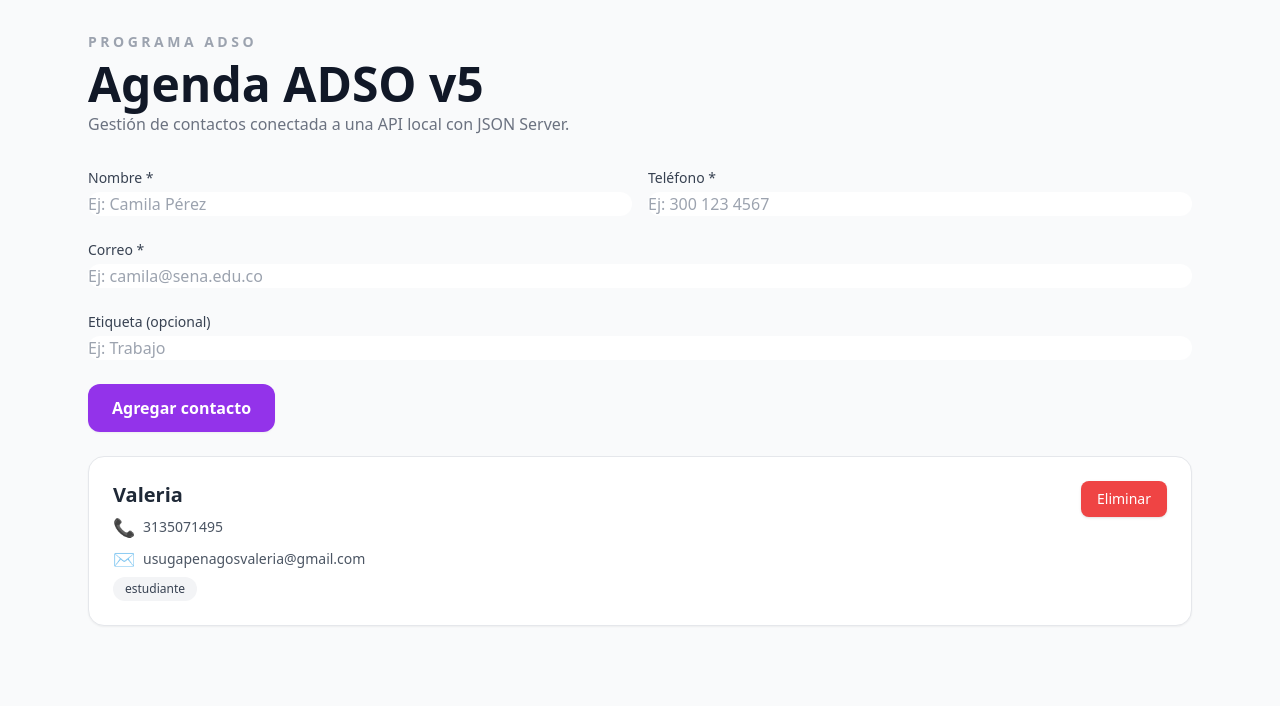
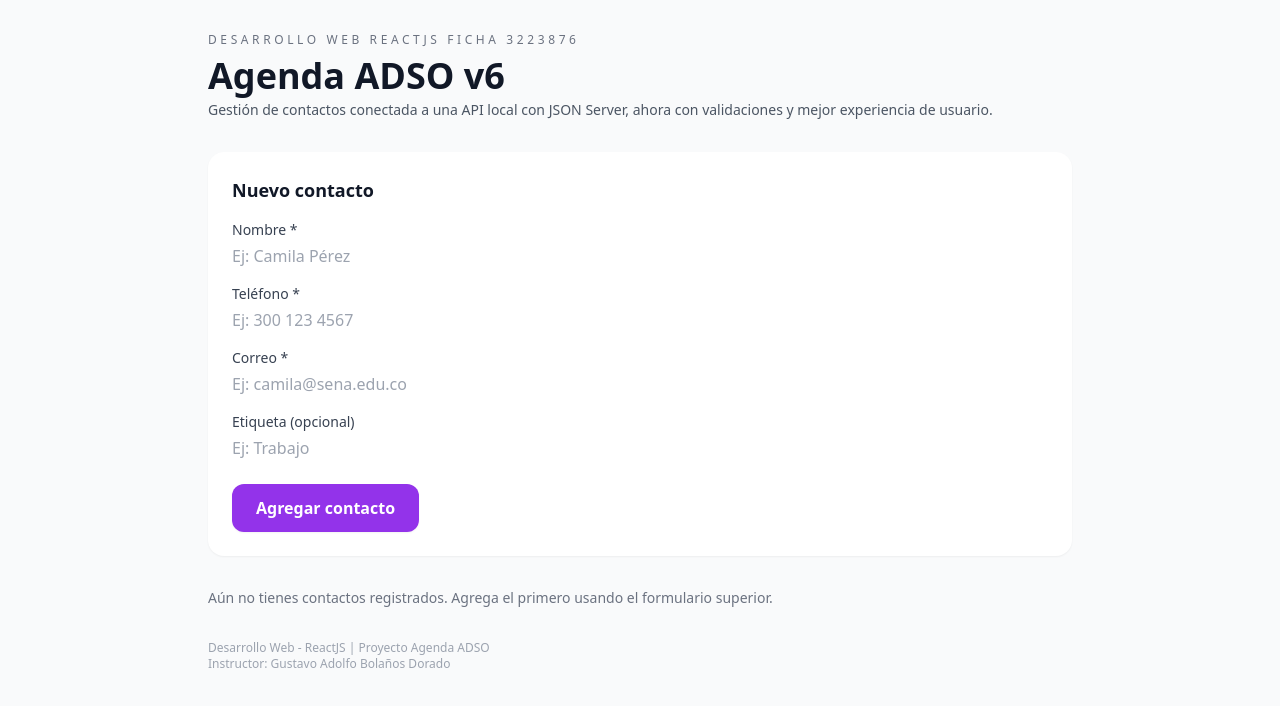
Before and after one commit to valeriaup/Agenda-ADSO-3229209, a React (Vite) app in the folder agenda-adso/: page / in a window 1280 px wide. Shown: the top 706 px of the page. Built offline with nearby package versions, Linux system fonts and the light colour scheme; data requests are answered from the project's data file.

Commit message:
Clase_8_Agenda_ADSO_v6_Validaciones_UX

```diff
--- a/agenda-adso/db.json
+++ b/agenda-adso/db.json
@@ -1,11 +1,4 @@
 {
-    "contactos": [
-        {
-            "id": 1,
-            "nombre": "Valeria",
-            "telefono": "3135071495",
-            "correo": "usugapenagosvaleria@gmail.com",
-            "etiqueta": "estudiante"
-        }
-    ]
+  "contactos": [],
+  "$schema": "./node_modules/json-server/schema.json"
 }
--- a/agenda-adso/src/App.jsx
+++ b/agenda-adso/src/App.jsx
@@ -1,102 +1,117 @@
 import { useEffect, useState } from "react";
-import { listarContactos, crearContacto, eliminarContactoPorId,} from "./api.js";
+import { listarContactos, crearContacto, eliminarContactoPorId } from "./api";
 import FormularioContacto from "./components/FormularioContacto";
 import ContactoCard from "./components/ContactoCard";
 
-export default function App() {
-  // Estado principal
+function App() {
   const [contactos, setContactos] = useState([]);
   const [cargando, setCargando] = useState(true);
   const [error, setError] = useState("");
 
-  // Cargar contactos (GET)
   useEffect(() => {
-    async function cargarContactos() {
+    const cargarContactos = async () => {
       try {
+        setCargando(true);
+        setError("");
         const data = await listarContactos();
         setContactos(data);
-      } catch (err) {
-        console.error(err);
-        setError("No se pudo cargar la lista de contactos");
+      } catch (error) {
+        console.error("Error al cargar contactos:", error);
+        setError(
+          "No se pudieron cargar los contactos. Verifica que el servidor esté encendido e intenta de nuevo."
+        );
       } finally {
         setCargando(false);
       }
-    }
+    };
 
     cargarContactos();
   }, []);
 
-  // Agregar contacto (POST)
-  const agregarContacto = async (nuevo) => {
+  const onAgregarContacto = async (nuevoContacto) => {
     try {
-      const creado = await crearContacto(nuevo);
+      setError("");
+      const creado = await crearContacto(nuevoContacto);
       setContactos((prev) => [...prev, creado]);
-    } catch (err) {
-      console.error(err);
-      setError("No se pudo agregar el contacto");
+    } catch (error) {
+      console.error("Error al crear contacto:", error);
+      setError(
+        "No se pudo guardar el contacto. Verifica tu conexión o el estado del servidor e intenta nuevamente."
+      );
+      throw error;
     }
   };
 
-  // Eliminar contacto (DELETE)
-  const eliminarContacto = async (id) => {
+  const onEliminarContacto = async (id) => {
     try {
+      setError("");
       await eliminarContactoPorId(id);
       setContactos((prev) => prev.filter((c) => c.id !== id));
-    } catch (err) {
-      console.error(err);
-      setError("No se pudo eliminar el contacto");
+    } catch (error) {
+      console.error("Error al eliminar contacto:", error);
+      setError(
+        "No se pudo eliminar el contacto. Vuelve a intentarlo o verifica el servidor."
+      );
     }
   };
 
   return (
-    <main className="min-h-screen bg-gray-50">
-      {/* Encabezado */}
-      <header className="max-w-6xl mx-auto px-6 pt-8">
-        <p className="text-sm font-semibold text-gray-400 tracking-[0.25em] uppercase">
-          Programa ADSO
-        </p>
-        <h1 className="text-4xl md:text-5xl font-black text-gray-900 mt-2">
-          Agenda ADSO v5
-        </h1>
-        <p className="text-gray-500 mt-1">
-          Gestión de contactos conectada a una API local con JSON Server.
-        </p>
-      </header>
+    <div className="min-h-screen bg-gray-50">
+      <div className="max-w-4xl mx-auto px-4 py-8">
+        <header className="mb-8">
+          <p className="text-xs tracking-[0.3em] text-gray-500 uppercase">
+            Desarrollo Web ReactJS Ficha 3223876
+          </p>
+          <h1 className="text-4xl font-extrabold text-gray-900 mt-2">
+            Agenda ADSO v6
+          </h1>
+          <p className="text-sm text-gray-600 mt-1">
+            Gestión de contactos conectada a una API local con JSON Server,
+            ahora con validaciones y mejor experiencia de usuario.
+          </p>
+        </header>
 
-      <section className="max-w-6xl mx-auto px-6 py-8 space-y-6">
-        {/* Mensajes */}
         {error && (
-          <div className="rounded-xl bg-red-50 border border-red-200 px-4 py-3 text-sm text-red-700">
-            {error}
+          <div className="mb-4 rounded-xl bg-red-50 border border-red-200 px-4 py-3">
+            <p className="text-sm font-medium text-red-700">{error}</p>
           </div>
         )}
 
-        {cargando && (
-          <div className="rounded-xl bg-purple-50 border border-purple-200 px-4 py-3 text-sm text-purple-700">
-            Cargando contactos desde la API...
-          </div>
+        {cargando ? (
+          <p className="text-sm text-gray-500">Cargando contactos...</p>
+        ) : (
+          <>
+            <FormularioContacto onAgregar={onAgregarContacto} />
+
+            <section className="space-y-4">
+              {contactos.length === 0 ? (
+                <p className="text-sm text-gray-500">
+                  Aún no tienes contactos registrados. Agrega el primero usando
+                  el formulario superior.
+                </p>
+              ) : (
+                contactos.map((c) => (
+                  <ContactoCard
+                    key={c.id}
+                    nombre={c.nombre}
+                    telefono={c.telefono}
+                    correo={c.correo}
+                    etiqueta={c.etiqueta}
+                    onEliminar={() => onEliminarContacto(c.id)}
+                  />
+                ))
+              )}
+            </section>
+          </>
         )}
 
-        {/* Formulario */}
-        <FormularioContacto onAgregar={agregarContacto} />
-
-        {/* Lista */}
-        <div className="space-y-4">
-          {contactos.length === 0 && !cargando && (
-            <p className="text-gray-500 text-sm">
-              No hay contactos aún. Agrega el primero usando el formulario.
-            </p>
-          )}
-
-          {contactos.map((c) => (
-            <ContactoCard
-              key={c.id}
-              {...c}
-              onEliminar={() => eliminarContacto(c.id)}
-            />
-          ))}
-        </div>
-      </section>
-    </main>
+        <footer className="mt-8 text-xs text-gray-400">
+          <p>Desarrollo Web - ReactJS | Proyecto Agenda ADSO</p>
+          <p>Instructor: Gustavo Adolfo Bolaños Dorado</p>
+        </footer>
+      </div>
+    </div>
   );
 }
+
+export default App;
--- a/agenda-adso/src/components/FormularioContacto.jsx
+++ b/agenda-adso/src/components/FormularioContacto.jsx
@@ -1,28 +1,91 @@
 import { useState } from "react";
 
-export default function FormularioContacto({ onAgregar }) {
-  // Estado del formulario
-  const [form, setForm] = useState({nombre: "", telefono: "", correo: "", etiqueta: "",});
+function FormularioContacto({ onAgregar }) {
+  const [form, setForm] = useState({
+    nombre: "",
+    telefono: "",
+    correo: "",
+    etiqueta: "",
+  });
 
-  // Maneja cambios en inputs
+  const [errores, setErrores] = useState({
+    nombre: "",
+    telefono: "",
+    correo: "",
+  });
+
+  const [enviando, setEnviando] = useState(false);
+
   const onChange = (e) => {
-    setForm({ ...form, [e.target.name]: e.target.value });
+    const { name, value } = e.target;
+    setForm((prevForm) => ({
+      ...prevForm,
+      [name]: value,
+    }));
   };
 
-  // Envío del formulario
-  const onSubmit = (e) => {
+  function validarFormulario() {
+    const nuevosErrores = { nombre: "", telefono: "", correo: "" };
+
+    if (!form.nombre.trim()) {
+      nuevosErrores.nombre = "El nombre es obligatorio.";
+    }
+
+    if (!form.telefono.trim()) {
+      nuevosErrores.telefono = "El teléfono es obligatorio.";
+    }
+
+    if (!form.correo.trim()) {
+      nuevosErrores.correo = "El correo es obligatorio.";
+    } else if (!form.correo.includes("@")) {
+      nuevosErrores.correo = "El correo debe contener @.";
+    }
+
+    setErrores(nuevosErrores);
+
+    return (
+      !nuevosErrores.nombre &&
+      !nuevosErrores.telefono &&
+      !nuevosErrores.correo
+    );
+  }
+
+  const onSubmit = async (e) => {
     e.preventDefault();
-    // Validación mínima
-    if (!form.nombre || !form.telefono || !form.correo) return;
-    onAgregar(form);
-    // Reset
-    setForm({ nombre: "", telefono: "", correo: "", etiqueta: "",});
+
+    const esValido = validarFormulario();
+    if (!esValido) return;
+
+    try {
+      setEnviando(true);
+      await onAgregar(form);
+
+      setForm({
+        nombre: "",
+        telefono: "",
+        correo: "",
+        etiqueta: "",
+      });
+
+      setErrores({
+        nombre: "",
+        telefono: "",
+        correo: "",
+      });
+    } finally {
+      setEnviando(false);
+    }
   };
 
   return (
-    <form onSubmit={onSubmit} className="space-y-6">
-      <div className="grid grid-cols-1 md:grid-cols-2 gap-4">
-        {/* Nombre */}
+    <form
+      className="bg-white shadow-sm rounded-2xl p-6 space-y-4 mb-8"
+      onSubmit={onSubmit}
+    >
+      <h2 className="text-lg font-semibold text-gray-900 mb-2">
+        Nuevo contacto
+      </h2>
+
       <div>
         <label className="block text-sm font-medium text-gray-700 mb-1">
           Nombre *
@@ -34,9 +97,11 @@
           value={form.nombre}
           onChange={onChange}
         />
+        {errores.nombre && (
+          <p className="mt-1 text-xs text-red-600">{errores.nombre}</p>
+        )}
       </div>
 
-        {/* Teléfono */}
       <div>
         <label className="block text-sm font-medium text-gray-700 mb-1">
           Teléfono *
@@ -48,10 +113,11 @@
           value={form.telefono}
           onChange={onChange}
         />
-        </div>
+        {errores.telefono && (
+          <p className="mt-1 text-xs text-red-600">{errores.telefono}</p>
+        )}
       </div>
 
-      {/* Correo */}
       <div>
         <label className="block text-sm font-medium text-gray-700 mb-1">
           Correo *
@@ -63,9 +129,11 @@
           value={form.correo}
           onChange={onChange}
         />
+        {errores.correo && (
+          <p className="mt-1 text-xs text-red-600">{errores.correo}</p>
+        )}
       </div>
 
-      {/* Etiqueta */}
       <div>
         <label className="block text-sm font-medium text-gray-700 mb-1">
           Etiqueta (opcional)
@@ -79,13 +147,17 @@
         />
       </div>
 
-      {/* Botón */}
+      <div className="pt-2">
         <button
           type="submit"
-        className="w-full md:w-auto bg-purple-600 hover:bg-purple-700 text-white px-6 py-3 rounded-xl font-semibold shadow-sm"
+          disabled={enviando}
+          className="w-full md:w-auto bg-purple-600 hover:bg-purple-700 disabled:bg-purple-300 disabled:cursor-not-allowed text-white px-6 py-3 rounded-xl font-semibold shadow-sm"
         >
-        Agregar contacto
+          {enviando ? "Guardando..." : "Agregar contacto"}
         </button>
+      </div>
     </form>
   );
 }
+
+export default FormularioContacto;
```
Lines whose indentation alone changed are shown as unchanged.
